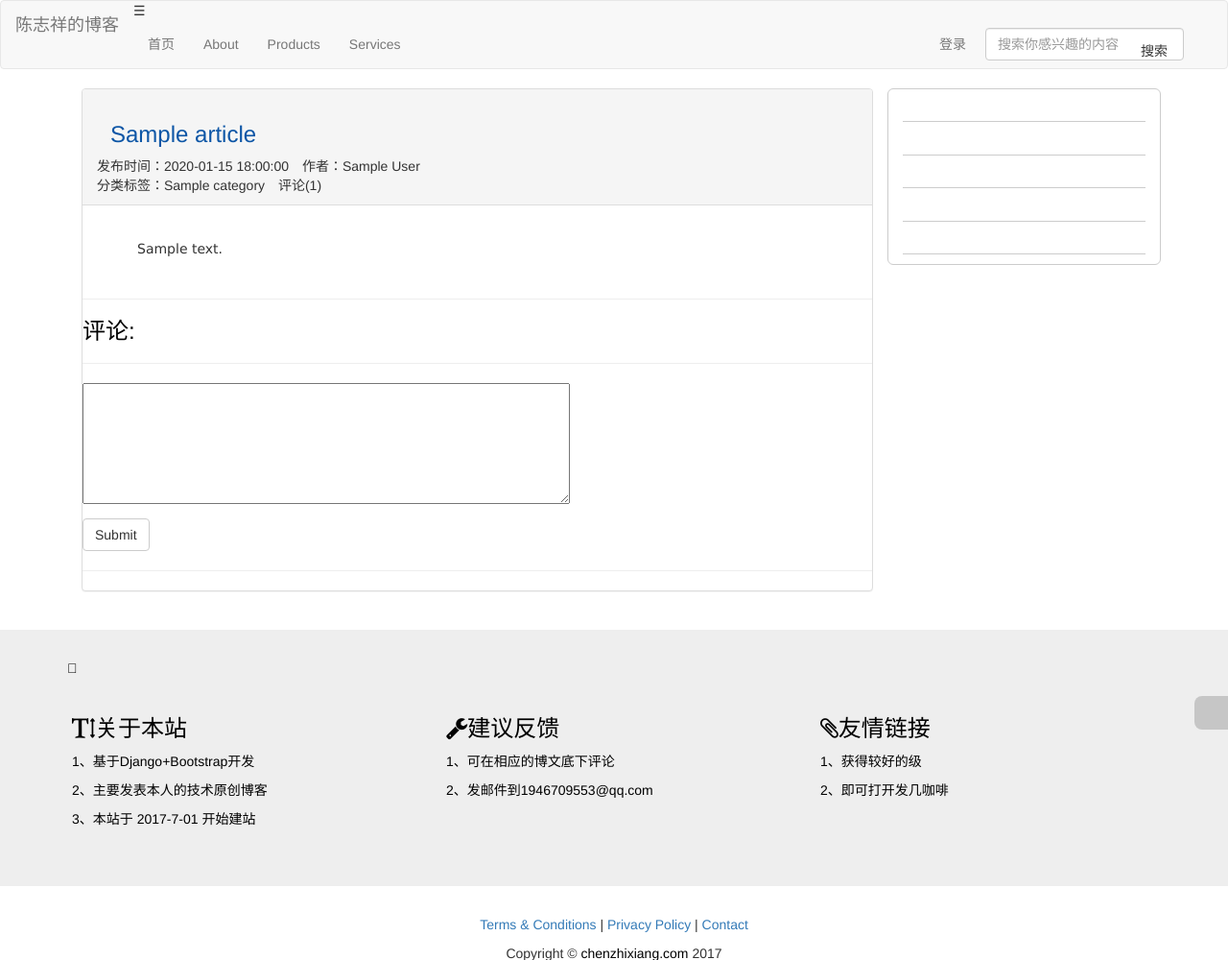
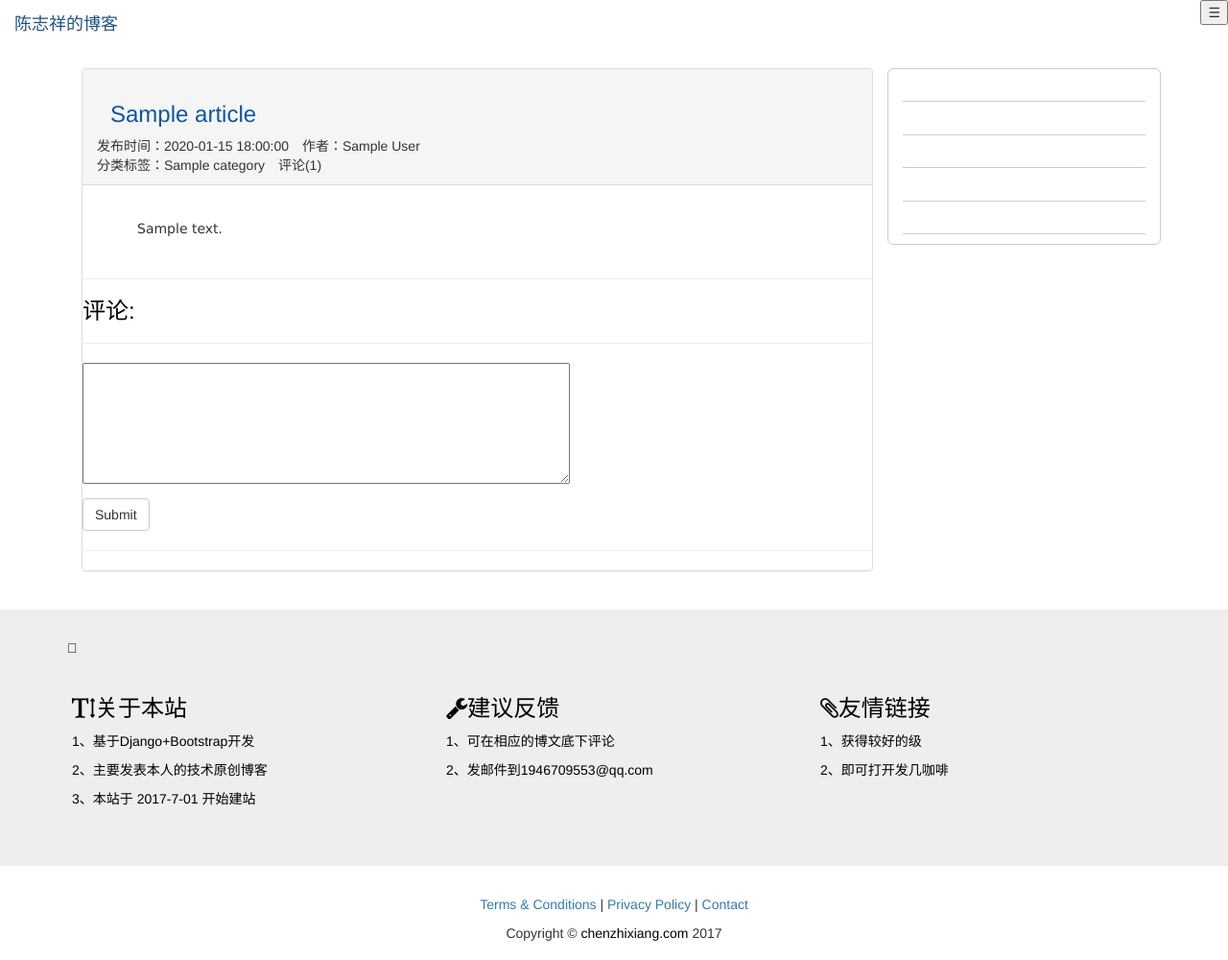
Before and after one commit to DockerCS/python-projects, a Django app: page /blog/1/ in a window 1280 px wide. Shown: the top 1000 px of the page at 96% size. Run offline with Django 3.2, Linux system fonts and the light colour scheme; tables that the repository leaves empty hold one stand-in row (values such as "Sample post"); data that the repository does not hold is empty; parts of the project's set-up code (start-up, migrations or seed data) failed here and were passed over; some libraries are stand-ins or nearby versions; grey boxes are pictures that could not be loaded.

Commit message:
20170722凌晨-修改前端

```diff
--- a/django/czxblog/static/global/all-2.0.1.css
+++ b/django/czxblog/static/global/all-2.0.1.css
@@ -8,7 +8,7 @@ ul,ol,li{ padding:0;margin:0;}
 pre{
     white-space: pre-wrap;       /* css-3 */
     white-space: -moz-pre-wrap;  /* Mozilla, since 1999 */
-    white-space: -pre-wrap;      /* Opera 4-6 */
+    white-space: -pre-wrap;     /* Opera 4-6 */
     white-space: -o-pre-wrap;    /* Opera 7 */
 }
 
--- a/django/czxblog/templates/blog/article_page.html
+++ b/django/czxblog/templates/blog/article_page.html
@@ -33,23 +33,20 @@
 
 <body>
     <!-- Navigation -->
-<!--<nav id="topNav" class="navbar navbar-full navbar-static-top navbar-dark bg-inverse m-b-1">-->
-	<div class="navbar navbar-default navbar-fixed-top>
+    <nav id="topNav" class="navbar navbar-full navbar-static-top navbar-dark bg-inverse m-b-1">
         <button class="navbar-toggler hidden-md-up pull-right" type="button" data-toggle="collapse" data-target="#navbar">
             &#9776;
         </button>
-		<div class="navbar-header">
         <a class="navbar-brand" href="/">陈志祥的博客</a>
-		</div>
-		<div class="collapse navbar-collapse" role="navigation" id="navbar">
+        <div class="collapse navbar-toggleable-sm" id="navbar">
             <ul class="nav navbar-nav">
-				<li>
+                <li class="nav-item">
                     <a class="nav-link" href="/">首页</a>
                 </li>
-				<li>
+                <li class="nav-item">
                     <a class="nav-link" href="#">About</a>
                 </li>
-				<li>
+                <li class="nav-item">
                     <a class="nav-link" href="#">Products</a>
                 </li>
                 <li class="nav-item dropdown">
@@ -63,20 +60,21 @@
                     </div>
                 </li>
             </ul>
+
             <!-- Search -->
-			<form class="navbar-form navbar-right">
+            <form class="form-inline pull-xs-right">
                 <input class="form-control" type="text" placeholder="搜索你感兴趣的内容" autocomplete="off">
                 <button class="btn btn-secondary" type="submit">搜索</button>
             </form>
 
-			<ul id="user_part" class="nav navbar-nav navbar-right">
+			<ul id="user_part" class="nav navbar-nav">
                 <li class="nav-item">
 					<a href="/user/user_page" class="nav-link">登录</a>
 				</li>
 			</ul>
         </div>
-	</div>
-<!--</nav>-->
+    </nav>
+
 
     <div class="container">
 		<!-- 文章列表 -->
@@ -179,7 +177,7 @@
         </div>
 	</footer>
 
-    <a id="scrolltop" class="gotop" href="javascript:void(0)" title="返回顶部" style="display: block;"></a>
+	<a id="scrolltop" class="gotop" href="javascript:void(0)" title="返回顶部" style="display: inline;"></a>
 
     <!-- Bootstrap core JavaScript
     ================================================== -->
@@ -209,6 +207,85 @@
 
 	<!-- Placeholder Images -->
     <script src="js/holder.min.js"></script>
+    <script type="text/javascript">
+        $(function(){
+            //滚动事件
+            $(window).scroll(function(){
+                var top=$(window).scrollTop();
+                var navbar = $(".navbar-fixed-top");
+
+                if(top==0){
+                    $(".navbar-fixed-top").removeClass("navbar-down");
+                }else{
+                    $(".navbar-fixed-top").addClass("navbar-down");
+                }
+
+                if(top>350){
+                    $("#scrolltop").fadeIn();
+                }else{
+                    $("#scrolltop").fadeOut();
+                }
+            });
+
+            //点击返回头部效果
+            $("#scrolltop").click(function(){
+                $("html,body").animate({scrollTop:0});
+            });
+
+            //窗体改变大小事件
+            $(window).resize(function(){
+                //正文高度
+                var body_height = $(document.body).outerHeight(true);
+
+                //底部元素高度
+                var bottom_height = $("#footer").outerHeight(true);
+
+                //浏览器页面高度
+                var window_height = $(window).height();
+
+                //判断并调整底部元素的样式
+                if($("#footer").hasClass('page-bottom-abs')){
+                    if(body_height + bottom_height >= window_height){
+                        $("#footer").removeClass('page-bottom-abs');
+                    }
+                }else{
+                    if(body_height < window_height){
+                        $("#footer").addClass('page-bottom-abs');
+                    }
+                }
+            });
+
+            //页面加载时，模拟触发一下resize事件
+            $(window).trigger('resize');
+
+            //检查登录状态和获取公告
+            var user_menu = '<li><a href="/user/user_page">登录</a></li>';
+            $.ajax({
+                type:"GET",
+                url:"/user/check_is_login",
+                cache:false,
+                dataType:'json',
+                success:function(data){
+                    var notice;
+                    if(data['code']=='0'){
+                        user_menu = data['user_menu'];
+                        notice = data['notice'];
+                    }else{
+
+                        notice='暂无公告';
+                    };
+
+                    //$("#user_part").html(user_menu);
+                    $('.myRewards-text').html(notice);
+                    tctipConfig.list.notice.text=notice;
+                },
+                error:function(XMLHttpRequest, textStatus, errorThrown){
+                    $("#user_part").html(user_menu);
+                }
+            });
+        });
+    </script>
+
 </body>
 
 </html>
--- a/django/czxblog/templates/user/user_page.html
+++ b/django/czxblog/templates/user/user_page.html
@@ -251,6 +251,7 @@
             });
         });
 	</script>
+	<!--登录注册样式-->
     <style type="text/css">
         .head_text{
             text-align: center;
```
Lines whose indentation alone changed are shown as unchanged.
